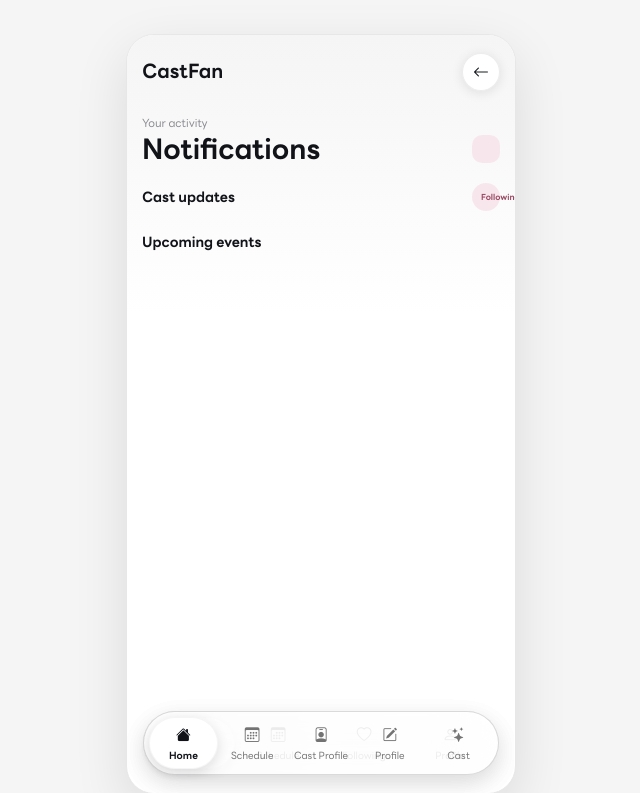
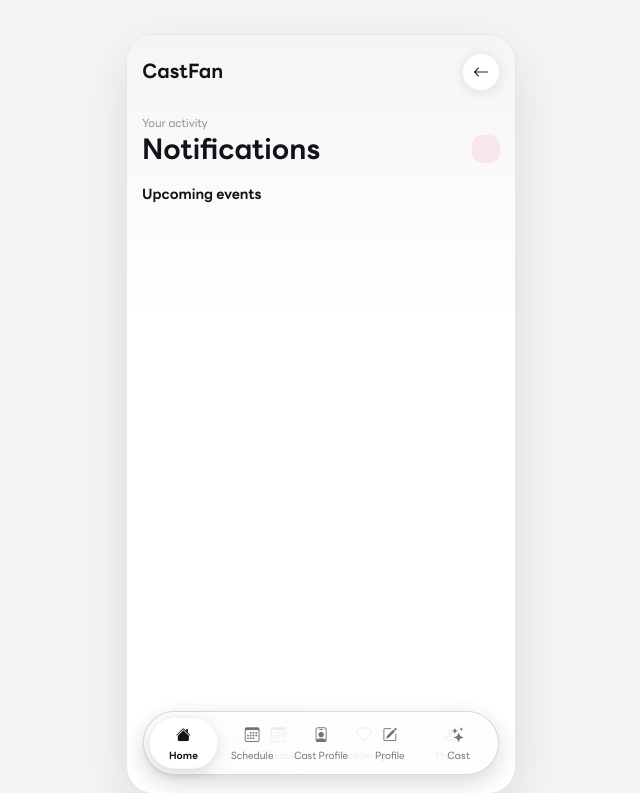
Before and after one commit to XerflyzDev/CastFan-System, a Spring app: template src/main/resources/templates/member/notifications.html in a window 1280 px wide. Shown: the top 793 px of the page, without its empty margins (319-959 px from the left). Run offline with Thymeleaf, Linux system fonts and the light colour scheme; the template is opened without the code that fills it, so the values that code supplies are empty; some of the project's set-up classes (security, data sources, template engines, error pages and the like) are left out, and stand-ins take their place; database files in the repository are not loaded.

Commit message:
Hide member follow updates from Cast notification page

```diff
--- a/src/main/resources/templates/member/notifications.html
+++ b/src/main/resources/templates/member/notifications.html
@@ -18,7 +18,7 @@
             <div class="top-actions"><a class="wordmark" th:href="@{/}">CastFan</a><a class="round-button page-back-button" th:href="@{/}" aria-label="Back to Home" title="Back to Home"><i class="bi bi-arrow-left" aria-hidden="true"></i></a></div>
             <header class="notification-heading"><p>Your activity</p><div><h1>Notifications</h1><span th:text="${notifications.totalCount}">0</span></div></header>
 
-            <section class="notification-section" aria-labelledby="cast-update-heading">
+            <section class="notification-section" aria-labelledby="cast-update-heading" sec:authorize="hasRole('MEMBER')">
                 <div class="section-title"><h2 id="cast-update-heading">Cast updates</h2><a th:href="@{/member/following}">Following</a></div>
                 <div class="notification-list" th:if="${!notifications.contentUpdates.empty}">
                     <a class="notification-card" th:each="notice : ${notifications.contentUpdates}" th:classappend="${!notice.accessible} ? 'locked'" th:href="@{/casts/{castId}/content/{contentId}(castId=${notice.castProfileId},contentId=${notice.contentId})}">
```
